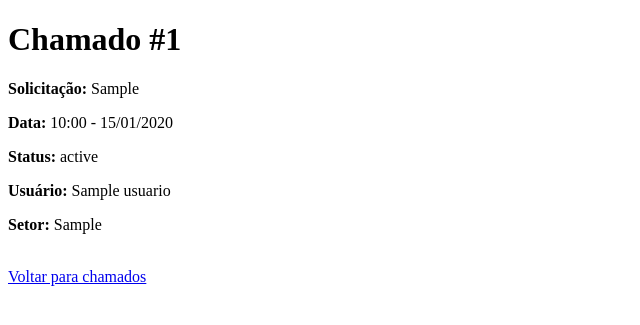
After one commit to Hadamasteu/projeto-chamados, a Flask app: page /chamados/1 in a window 1280 px wide. The commit adds this page. Shown: the top 325 px of the page, without its empty margins (0-640 px from the left). Run offline with Flask 3, Linux system fonts and the light colour scheme; the visitor is signed in with stand-in values (Sample User, id 1); tables that the repository leaves empty hold one stand-in row (values such as "Sample post").

Commit message:
Novos templates e lógica adicionados

```diff
--- a/app/repositories/chamado_repository.py
+++ b/app/repositories/chamado_repository.py
@@ -1,5 +1,5 @@
 from sqlalchemy import select
-from sqlalchemy.orm import Session, selectinload
+from sqlalchemy.orm import Session, selectinload, joinedload
 
 from app.models.chamado import Chamado
 
@@ -43,10 +43,22 @@ class ChamadoRepository:
         chamado_id: int
     ):
 
-        comando = select(Chamado).where(
-            Chamado.id == chamado_id
+        comando = (
+            select(Chamado)
+            .options(joinedload(Chamado.usuario))
+            .where(Chamado.id == chamado_id)
         )
 
         resultado = session.execute(comando)
 
         return resultado.scalar_one_or_none()
+
+    def listar_chamado_por_usuario (self, session, usuario_id):
+        comando = (
+            select(Chamado)
+            .options(joinedload(Chamado.usuario))
+            .where(Chamado.usuario_id == usuario_id)
+        )
+
+        resultado = session.execute(comando)
+        return resultado.scalars().all()
--- a/app/routes/chamado_routes.py
+++ b/app/routes/chamado_routes.py
@@ -16,7 +16,7 @@ chamado_bp = Blueprint(
 )
 
 
-@chamado_bp.route("/")
+@chamado_bp.route("/area-ti")
 @login_required
 @permissao_required("permissao_ti", "permissao_gerente")
 def listar_chamados():
@@ -30,7 +30,7 @@ def listar_chamados():
         )
 
     return render_template(
-        "chamados/lista.html",
+        "chamados/area_ti.html",
         chamados=chamados
     )
 
@@ -60,3 +60,49 @@ def novo_chamado():
     return render_template(
         "chamados/novo.html"
     )
+
+@chamado_bp.route("/meus-chamados")
+@login_required
+def meus_chamados():
+
+    usuario = get_usuario_logado()
+
+    service = ChamadoService()
+
+    with SessionLocal() as session_db:
+
+        chamados = service.listar_chamados_usuario(
+            session_db,
+            usuario.id
+        )
+
+    return render_template(
+        "chamados/meus_chamados.html",
+        chamados=chamados
+    )
+
+@chamado_bp.route("/<int:chamado_id>")
+@login_required
+def visualizar_chamado(chamado_id):
+
+    service = ChamadoService()
+    usuario = get_usuario_logado()
+
+    with SessionLocal() as session_db:
+
+        chamado, erro = service.buscar_chamado(
+            session_db,
+            chamado_id,
+            usuario
+        )
+
+    if erro == "nao_encontrado":
+        return "Chamado não encontrado", 403
+
+    if erro == "sem_permissao":
+        return "Você não tem permissão para visualizar este chamado", 403
+
+    return render_template(
+        "chamados/detalhes.html",
+        chamado=chamado
+    )
--- a/app/services/chamado_service.py
+++ b/app/services/chamado_service.py
@@ -56,3 +56,19 @@ class ChamadoService:
         return self.chamado_repository.listar(
             session
         )
+
+    def listar_chamados_usuario(self, session, usuario_id):
+        return self.chamado_repository.listar_chamado_por_usuario(
+            session,
+            usuario_id
+        )
+
+    def buscar_chamado(self, session, chamado_id, usuario):
+        chamado = self.chamado_repository.buscar_por_id(session, chamado_id)
+        if not chamado:
+            return None, "nao_encontrado"
+        if usuario.permissao_ti or usuario.permissao_gerente:
+            return chamado, None
+        if chamado.usuario_id == usuario.id:
+            return chamado, None
+        return None, "sem_permissao"
--- /dev/null
+++ b/app/templates/chamados/detalhes.html
@@ -0,0 +1,42 @@
+<!doctype html>
+<html lang="pt-BR">
+  <head>
+    <meta charset="UTF-8" />
+    <title>Chamado #{{ chamado.id }}</title>
+  </head>
+
+  <body>
+    <h1>Chamado #{{ chamado.id }}</h1>
+
+    <p>
+      <strong>Solicitação:</strong>
+      {{ chamado.solicitacao }}
+    </p>
+
+    <p>
+      <strong>Data:</strong>
+      {{ chamado.data.strftime('%H:%M - %d/%m/%Y') }}
+    </p>
+
+    <p>
+      <strong>Status:</strong>
+      {{ chamado.status }}
+    </p>
+
+    <p>
+      <strong>Usuário:</strong>
+      {{ chamado.usuario.nome_usuario }}
+    </p>
+
+    <p>
+      <strong>Setor:</strong>
+      {{ chamado.usuario.setor }}
+    </p>
+
+    <br />
+
+    <a href="{{ url_for('chamados.listar_chamados') }}">
+      Voltar para chamados
+    </a>
+  </body>
+</html>
--- a/app/templates/dashboard/usuario.html
+++ b/app/templates/dashboard/usuario.html
@@ -12,6 +12,8 @@
 
     <a href="{{ url_for('chamados.novo_chamado') }}">Abrir Chamado</a>
 
+    <a href="{{ url_for('chamados.meus_chamados') }}">Meus chamados</a>
+
     <a href="{{ url_for('auth.logout') }}">Sair</a>
   </body>
 </html>
```
Also changed, not shown: app/templates/chamados/area_ti.html (added, +39 -0 lines), app/templates/chamados/lista.html (deleted, +0 -41 lines), app/templates/chamados/meus_chamados.html (added, +31 -0 lines).
